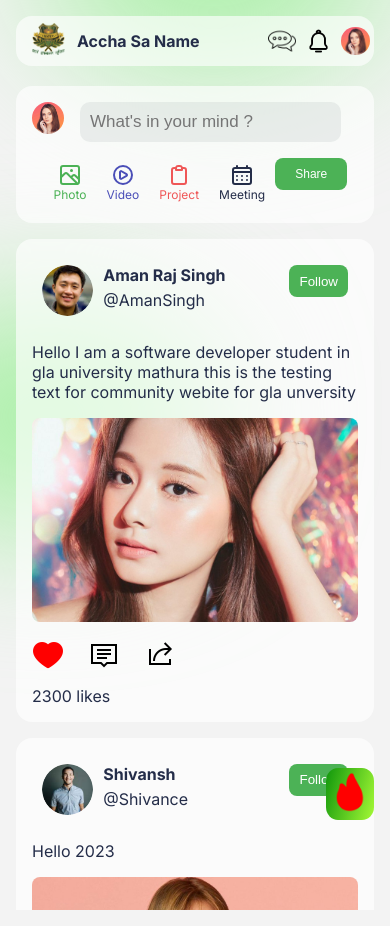
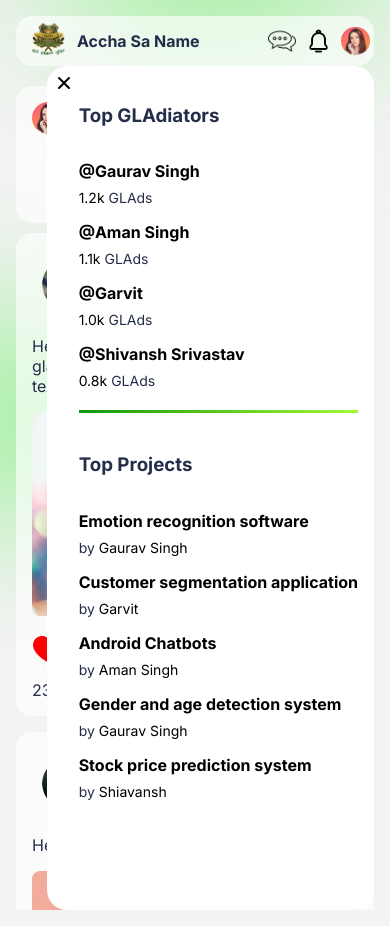
Before and after one commit to aman220/community_GLA, a React (Create React App) app: page / in a window 390 px wide. Both pictures are taken after a click on the picture 350 px from the left and 792 px from the top of the page. Built offline with nearby package versions, Linux system fonts and the light colour scheme.

Commit message:
trending toggle for mobile
trending toggle for mobile at bottom of page

```diff
--- a/src/components/PostShare/PostShare.css
+++ b/src/components/PostShare/PostShare.css
@@ -6,6 +6,7 @@
     background-color: var(--cardColor);
     padding: 1rem;
     border-radius: 1rem;
+    margin-bottom: 10px;
 }
 
 .PostShare>img {
--- a/src/components/PostSide/PostSide.css
+++ b/src/components/PostSide/PostSide.css
@@ -4,6 +4,30 @@
     gap: 1rem;
     height: 100vh;
     overflow: auto;
+}
+
+.trending-toggle>img {
+    height: 2.5rem;
+    width: 2.5rem;
+}
+
+.trending-mobile-view {
+    display: block;
+    position: absolute;
+    background-color: white;
+    border-radius: 20px;
+    right: 0;
+    overflow-y: scroll;
+    height: 100vh;
+}
+
+.close-btn {
+    margin-left: 5px;
+    margin-top: 5px;
+}
+
+.TrendCardDiv {
+    margin-top: -50px;
 }
 
 /* responsive this card will be hidden when devicw width is small */
@@ -16,4 +40,16 @@
         overflow: auto;
         width: 100%;
     }
+
+    .trending-toggle {
+        display: block;
+        position: fixed;
+        margin-bottom: 1.5rem;
+        margin-right: 1rem;
+        bottom: 0;
+        right: 0;
+        background: linear-gradient(106.23deg, #10970c, #a4f935 100%);
+        border-radius: 25%;
+        padding: 4px;
+    }
 }
--- a/src/components/PostSide/PostSide.jsx
+++ b/src/components/PostSide/PostSide.jsx
@@ -1,16 +1,37 @@
-import React from 'react'
+import React, {useState} from 'react'
 import Posts from '../Posts/Posts'
 import PostShare from '../PostShare/PostShare'
 import './PostSide.css'
+import { UilTimes } from '@iconscout/react-unicons'
+import TrendingToggle from '../../img/trending.png'
+import TrendCard from '../TrendCard/TrendCard'
 // import Posts from '../Posts/Posts'
 // import PostShare from '../PostShare/PostShare'
 import './PostSide.css'
 const PostSide = () => {
+  const [show, setShow] = useState(false);
   return (
-   <div className="PostSide">
-    <PostShare/>
-    <Posts/>
-   </div>
+    <div className="PostSide">
+      <div className="PostSides">
+      <PostShare/>
+      <Posts />
+      </div>
+
+      <div className="trending-toggle">
+        <img src={TrendingToggle} alt="" onClick={()=> setShow(!show)}/>
+      </div>
+
+      {
+        show && <div className="trending-mobile-view">
+        <div className='close-btn'>
+          <a href="javascript:;" onClick={()=> setShow(!show)}><UilTimes /></a>
+        </div>
+        <div className="TrendCardDiv">
+          <TrendCard />
+        </div>
+      </div>
+      }
+    </div>
   )
 }
 
--- a/src/components/Posts/Posts.css
+++ b/src/components/Posts/Posts.css
@@ -2,4 +2,5 @@
     display: flex;
     flex-direction: column;
     gap: 1rem;
+    margin-bottom: 6rem;
 }
--- a/src/pages/Home/Home.css
+++ b/src/pages/Home/Home.css
@@ -3,13 +3,6 @@
     display: grid;
     grid-template-columns: 18rem auto 20rem;
     gap: 1rem;
-}
-.trending-toggle>img{
-    height: 2.5rem;
-    width: 2.5rem;
-}
-.trending-toggle{
-    display: none;
 }
 
 @media screen and (max-width: 1000px) {
@@ -21,15 +14,4 @@
         overflow: auto;
         width: 100%;
     }
-    .trending-toggle{
-        display: block;
-        position: fixed;
-        margin-bottom: 1.5rem;
-        margin-right: 1rem;
-        bottom: 0;
-        right: 0;
-        background: linear-gradient(106.23deg, #10970c, #a4f935 100%);
-        border-radius: 25%;
-        padding: 4px;
-    }
 }
--- a/src/pages/Home/Home.jsx
+++ b/src/pages/Home/Home.jsx
@@ -3,7 +3,6 @@ import './Home.css'
 import ProfileSide from '../../components/ProfileSide/ProfileSide'
 import RightSide from '../../components/RightSide/RightSide'
 import PostSide from '../../components/PostSide/PostSide'
-import TrendingToggle from '../../img/trending.png'
 
 const Home = () => {
   return (
@@ -12,10 +11,6 @@ const Home = () => {
       <ProfileSide/>
       <PostSide/>
       <RightSide/>
-
-      <div className="trending-toggle">
-        <img src={TrendingToggle} alt="" />
-      </div>
     </div>
   )
 }
```
Also changed, not shown: src/components/TrendCard/TrendCard.jsx (+6 -6 lines).
